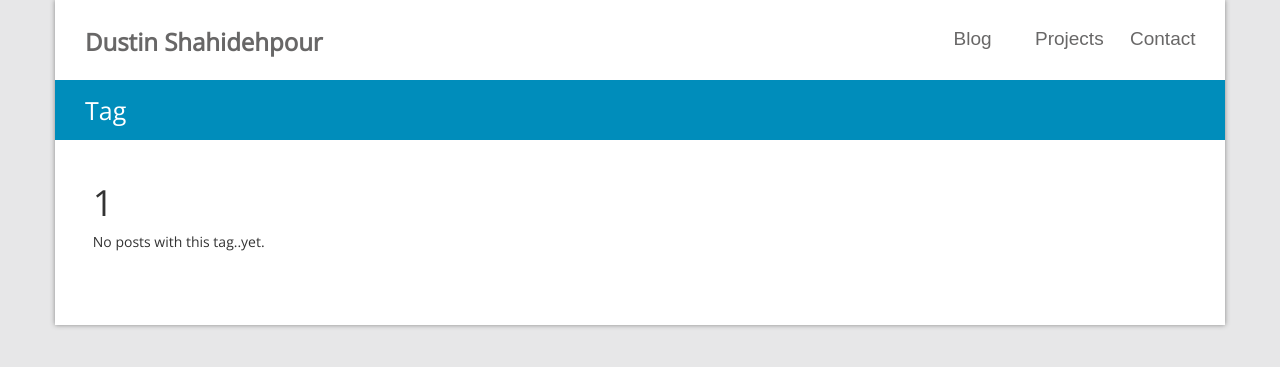
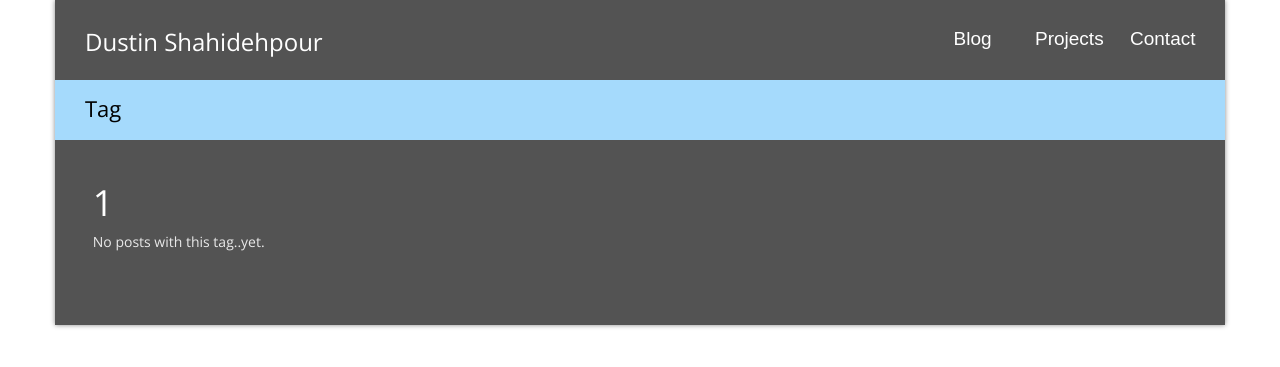
Before and after one commit to d16r/dustinshahidehpour.com, a Flask app: page /tag/1/ in a window 1280 px wide. Shown: the top 367 px of the page. Run offline with Flask 2, Linux system fonts and the light colour scheme; some web fonts are replaced.

Commit message:
Updated color scheme.

```diff
--- a/app/static/css/style.css
+++ b/app/static/css/style.css
@@ -1,35 +1,15 @@
-body{
-    background-color: #e7e7e8;
+p{
+    color:rgb(233,233,233);
 }
 
-.banner {
-    margin-left:-15px;
-    margin-right: -15px;
-    min-height: 60px;
-    background-color: rgb(0,141,187);
-}
-
-.banner-text {
-    font-family: 'Open Sans' sans-serif;
-    font-weight: 300;
-    padding-left: 30px;
-    padding-top: 13px;
-    font-size: 25px;
-    color:white;
- }
-
- .dark-grey {
-    color: rgb(121,121,121);
- }
-
 .contact {
+    color: white !important;
     width: 40px;
-    color: rgb(119,119,119);
     padding-right: 8%;
 }
 
 .contact:hover {
-    color: rgb(73,73,73);
+    color: rgb(152, 218, 255) !important;
     text-decoration: none;
     transition: color .7s ease;
     -o-transition: color .7s ease;
@@ -38,11 +18,16 @@ body{
 }
 
 .contact-compact {
+    color: rgb(152, 218, 255);
     padding-right: 3%;
 }
 
+.contact-compact:hover {
+    color: white;
+}
+
 .container {
-    background-color:white;
+    background-color: rgb(83,83,83);
     margin-top: 5%;
     font-family: 'Open Sans', sans-serif;
     font-weight: 400;
@@ -55,12 +40,12 @@ body{
 }
 
 .content a {
-    color: rgb(0,141,187);
+    color: rgb(152, 218, 255);
     text-decoration: none;
 }
 
 .content a:hover {
-    color: red;
+    color: white;
     transition: color 1s ease;
     -o-transition: color 1s ease;
     -webkit-transition: color 1s ease;
@@ -68,7 +53,13 @@ body{
     text-decoration: none;
 }
 
+.white {
+    color: white;
+}
+
+
 h1,h2,h3,h4,h5,h6 {
+    color: white;
     font-family: 'Open Sans', sans-serif;
     font-weight: 300;
 }
@@ -90,11 +81,11 @@ nav > span {
 }
 
 nav > span > a {
-    color: #686767;
+    color: white;
 }
 
 nav > span > a:hover{
-    color:red;
+    color: rgb(152, 218, 255);
     transition: color 1s ease;
     -o-transition: color 1s ease;
     -webkit-transition: color 1s ease;
@@ -108,20 +99,36 @@ nav > span > a:hover{
     text-align: center;
 }
 
+.page-title {
+    margin-left:-15px;
+    margin-right: -15px;
+    min-height: 60px;
+    background-color: rgb(165,218,252);
+}
+
+.page-title-text {
+    font-family: 'Open Sans' sans-serif;
+    font-weight: 300;
+    padding-left: 30px;
+    padding-top: 13px;
+    font-size: 22px;
+    color:black;
+ }
 
 .picture {
-    margin: 3%;
+    margin: 2%;
 }
 
 .post {
     border-bottom: 1px solid rgb(238, 238, 238);
-    max-width: 75%;
+    max-width: 85%;
 }
 
 .post-title {
     font-family: 'Droid Sans', sans-serif;
     font-weight: 300;
     font-size: 24px;
+    color: white;
 }
 
 .tag {
--- a/app/templates/layouts/_base.html
+++ b/app/templates/layouts/_base.html
@@ -23,14 +23,14 @@
       <div class="container">
           <header>
             <nav>
-              <span class="col-md-4 name"><a href="/"><b>Dustin Shahidehpour</b></a></span>
+              <span class="col-md-4 name"><a href="/">Dustin Shahidehpour</a></span>
               <span class="col-md-1 col-md-offset-5 nav-center"><a href="/blog">Blog</a></span>
               <span class="col-md-1 nav-center"><a href="/projects">Projects</a></span>
               <span class="col-md-1 nav-center"><a href="/contact">Contact</a></span>
             </nav>
           </header>
-          <div class="banner">
-            <span class="col-md-2 banner-text">{{ name }}</span>
+          <div class="page-title">
+            <span class="col-md-2 page-title-text">{{ name }}</span>
           </div>
           <div class="content">
             {% block content %}
--- a/app/templates/posts.html
+++ b/app/templates/posts.html
@@ -7,7 +7,7 @@
                 <br>
                 <section class="post">
                     <a class="post-title" href="{{ url_for('post', name=post.path.replace('posts/', '')) }}">{{ post.title }}</a><br>
-                    <span class="dark-grey">Published on: {{ post.date }}</span><br><br>
+                    <span class="white">Published on: {{ post.date }}</span><br><br>
                     <p>{{ post.body[50:250]|safe }}...</p>
                 </section>
             {% endfor %}
```
